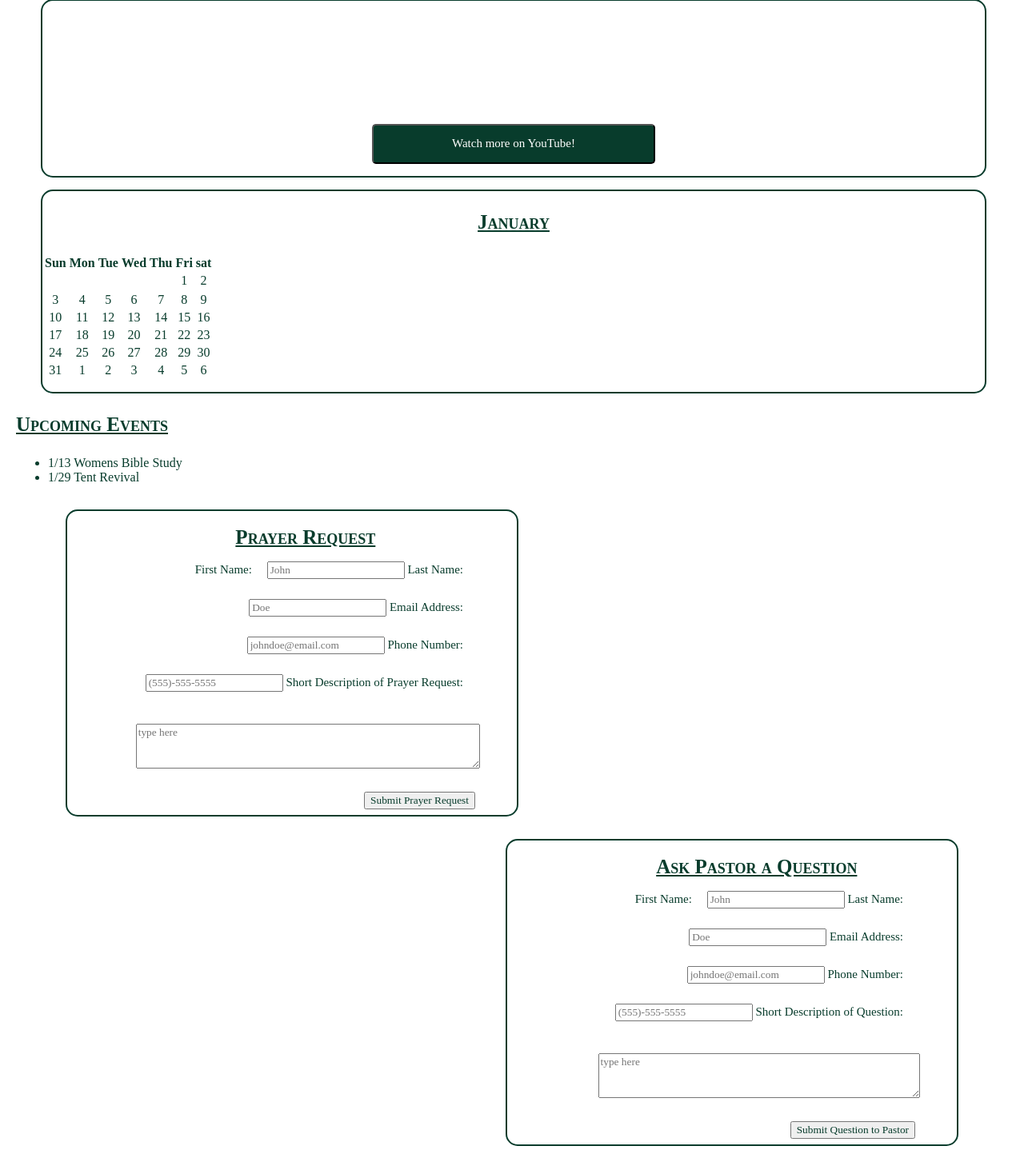
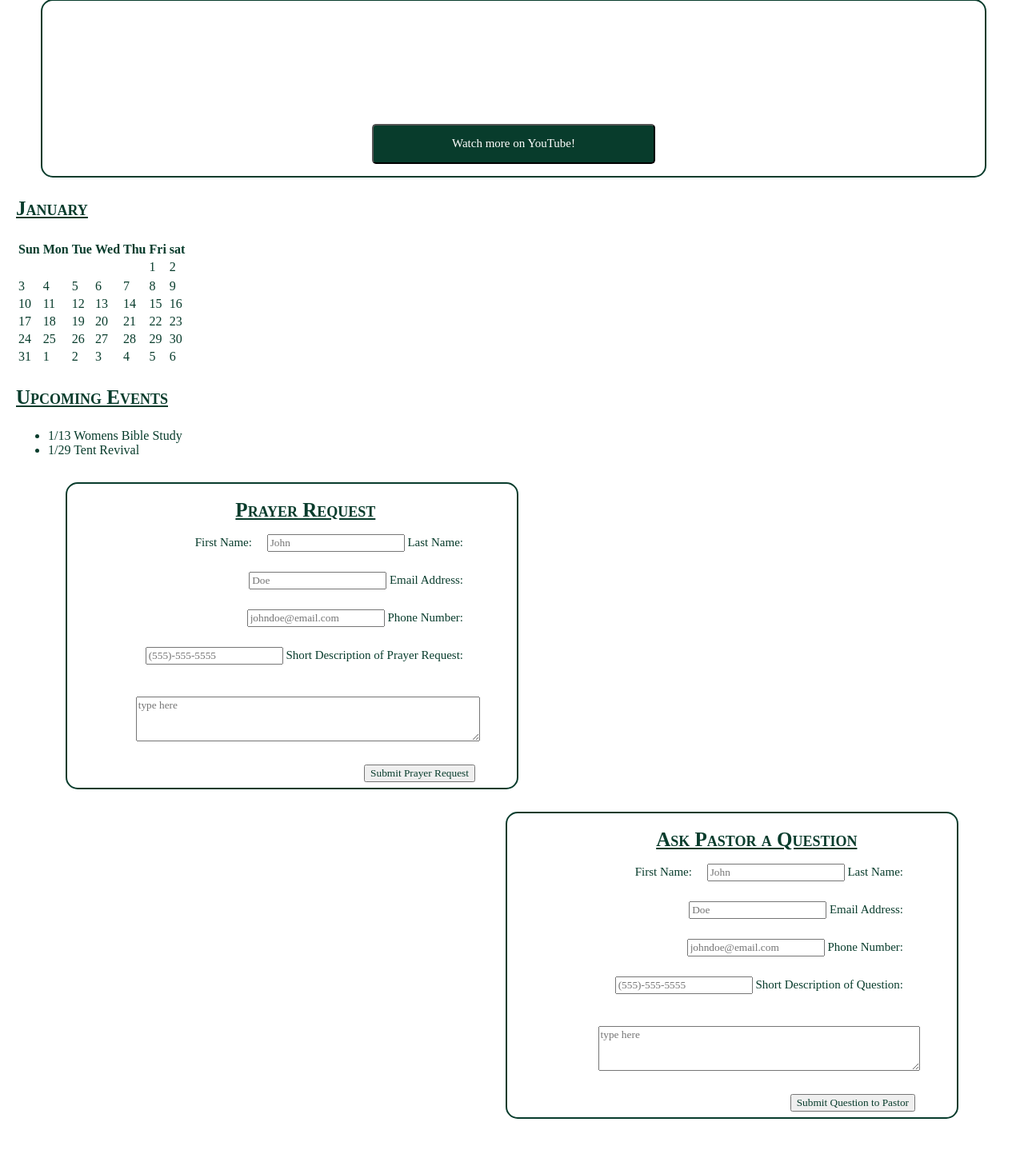
Before and after one commit to EmmaleighStone/HarvestChurchWebsite, a PHP site: page /index.php in a window 1280 px wide. Shown: the part 232-1680 px from the top of the page at 80% size. After the commit the page ends 1631 px from the top, so only its background shows below. Run offline with PHP 8.4, Linux system fonts and the light colour scheme.

Commit message:
changed class to id

```diff
--- a/style.css
+++ b/style.css
@@ -99,6 +99,7 @@ header nav li a::after {
 
   header nav ul li:hover ul {
       display: inherit;
+      z-index: 999;
   }
 
   header nav ul ul li{
@@ -191,7 +192,7 @@ h2
     box-shadow: #083c2c 5px 5px 0px 0px;
 }
 
-.calendar
+#calendar
 {
     width: 95%;
     float: left;
```
